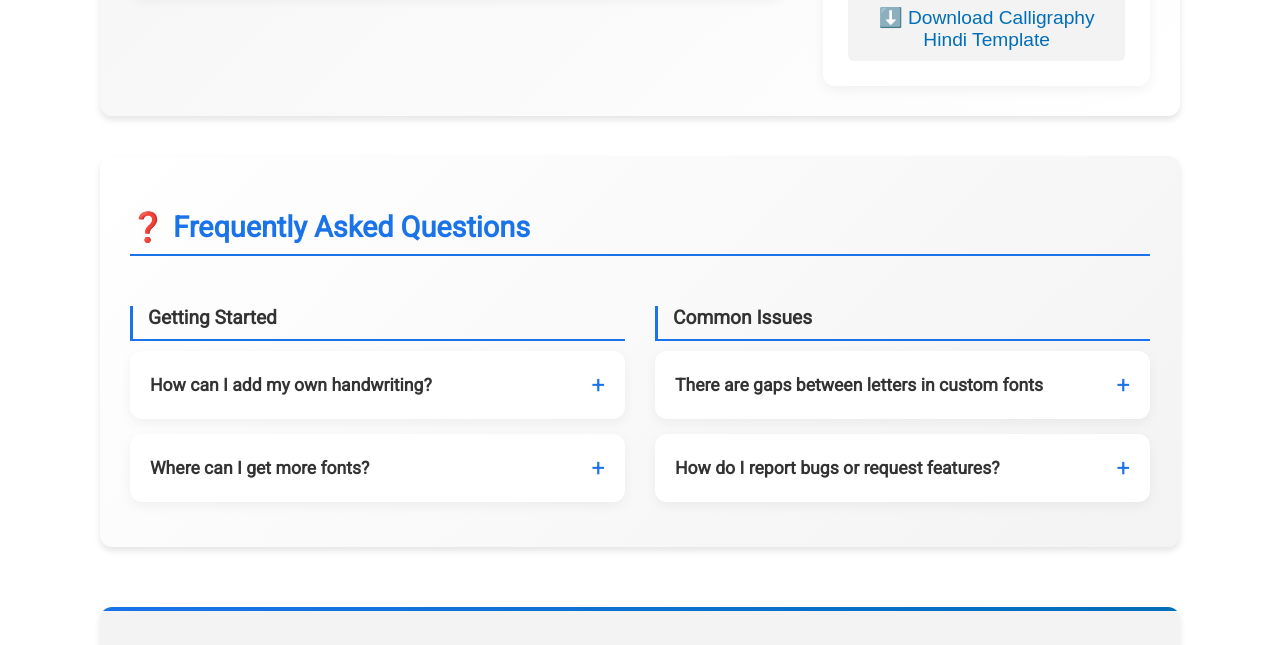
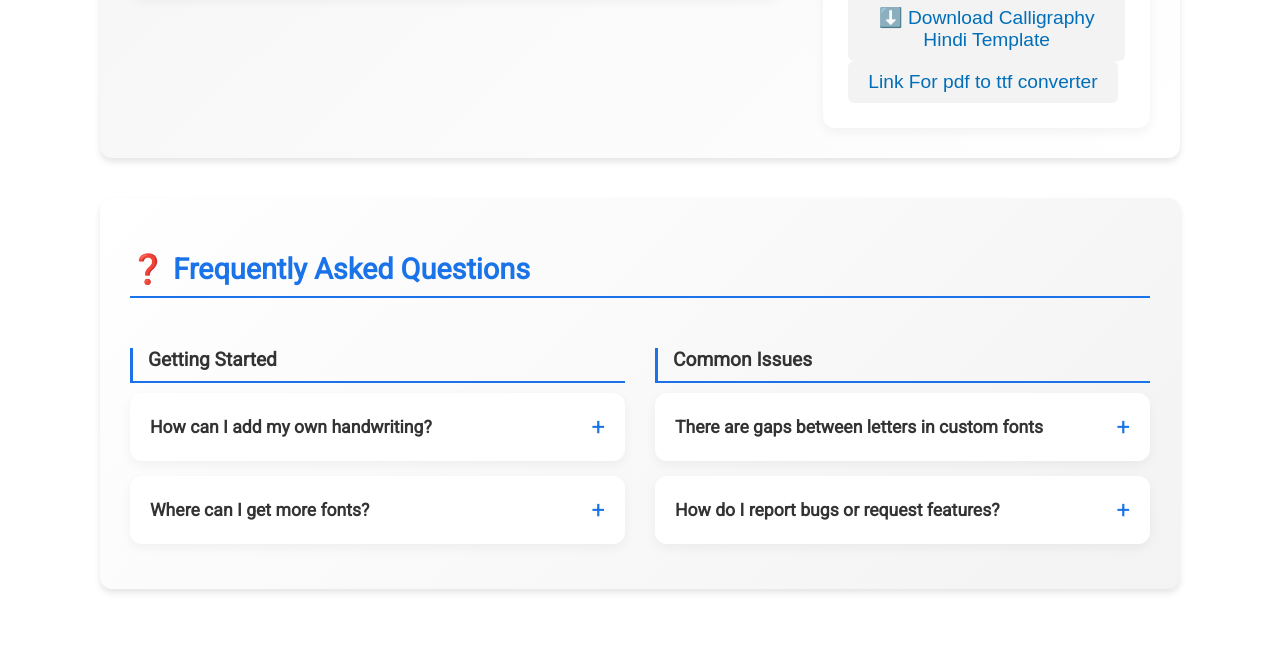
Before and after one commit to vishangl/HandWrite, a website with bundled scripts: page index.html in a window 1280 px wide. Shown: the part 2508-3153 px from the top of the page. Built offline with nearby package versions, Linux system fonts and the light colour scheme; no server answers; a web font is replaced by a local one.

Commit message:
new converter added

```diff
--- a/index.html
+++ b/index.html
@@ -16,7 +16,7 @@
 
       gtag('config', 'UA-125454191-4');
     </script>
-     <meta name="google-adsense-account" content="ca-pub-4056287071306353">
+    <meta name="google-adsense-account" content="ca-pub-4056287071306353" />
     <!-- Mobile Specific Metas -->
     <meta name="viewport" content="width=device-width, initial-scale=1.0" />
 
@@ -743,6 +743,9 @@
                   >⬇️ Download Calligraphy Hindi Template</a
                 >
               </button>
+              <button>
+                <a href="https://cloudconvert.com/pdf-to-tiff">Link For pdf to ttf converter</a>
+              </button>
             </ul>
           </div>
         </div>
```
